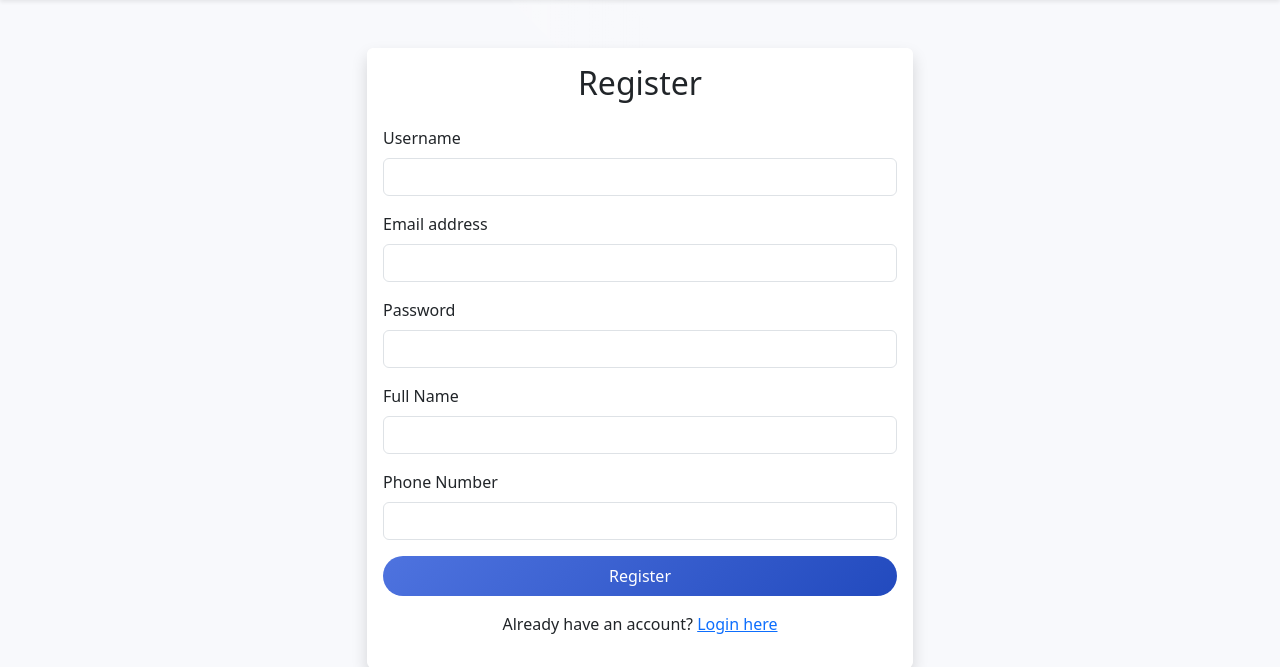
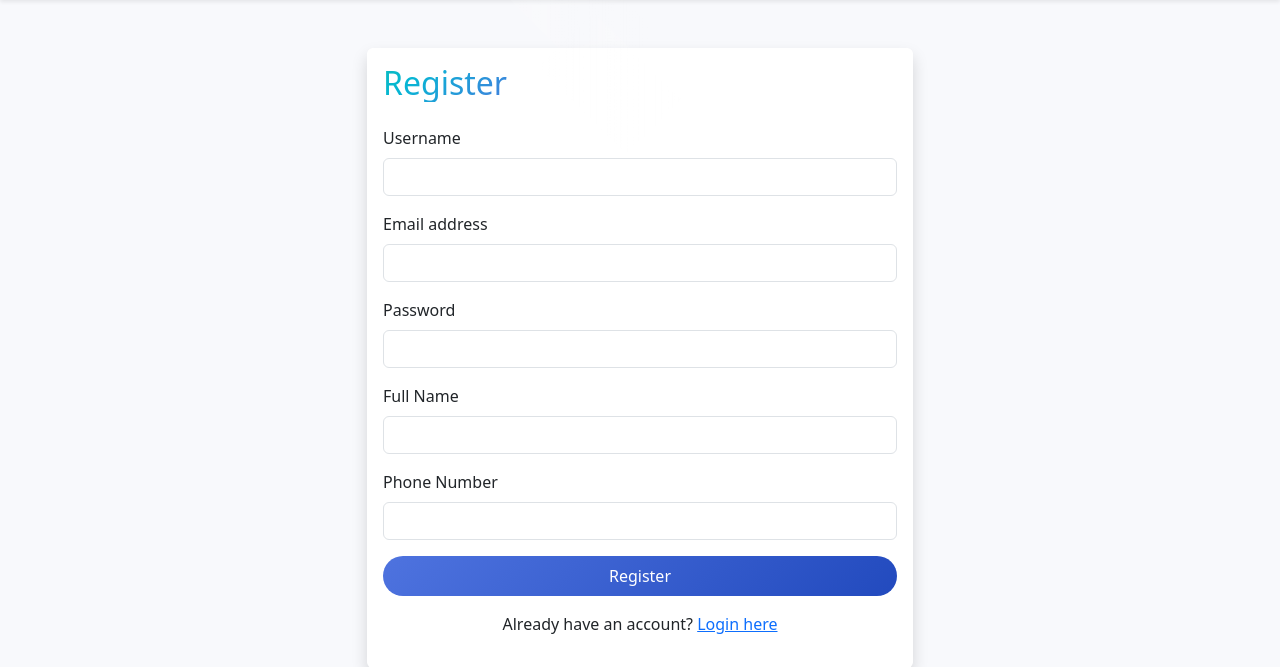
Before and after one commit to AyuknyamndiICTU/mike, a PHP site: page /register.php in a window 1280 px wide. Shown: the part 56-723 px from the top of the page. Run offline with PHP 8.4, Linux system fonts and the light colour scheme.

Commit message:
Adding the animated gradient styles to the register page

```diff
--- a/register.php
+++ b/register.php
@@ -58,7 +58,7 @@
         <div class="col-md-6">
             <div class="card shadow">
                 <div class="card-body">
-                    <h2 class="text-center mb-4">Register</h2>
+                    <h2 class="text-center mb-4 animated-gradient-header">Register</h2>
 
                     <?php if (isset($error)): ?>
                         <div class="alert alert-danger"><?php echo $error; ?></div>
```
